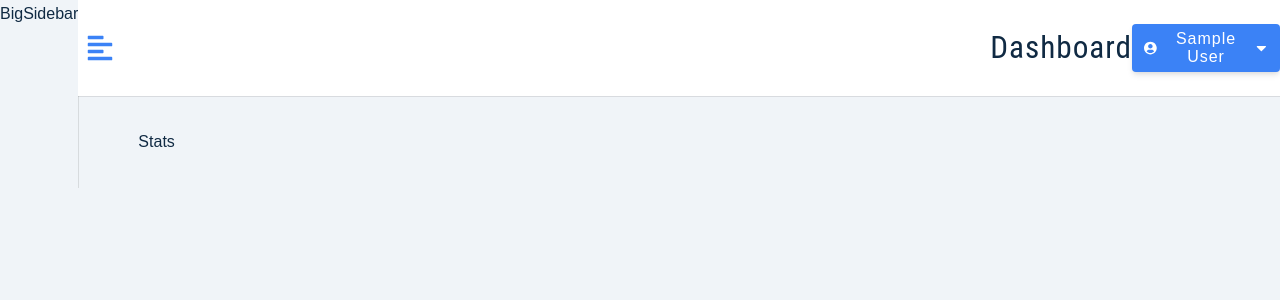
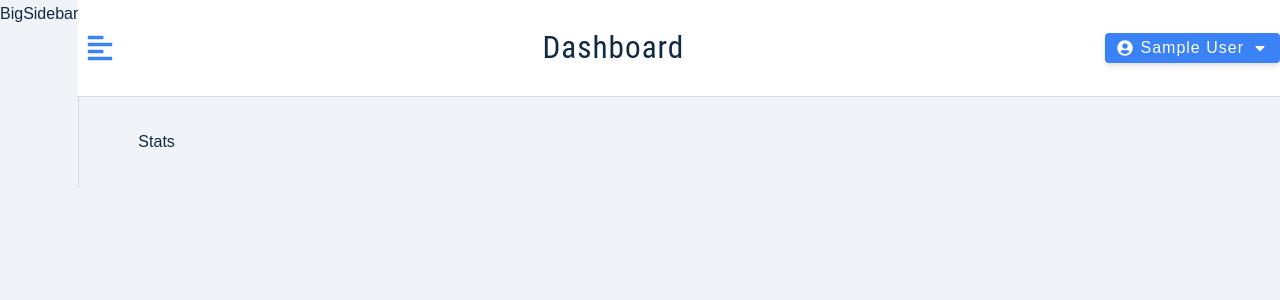
Before and after one commit to fugasok/jobster-redux-toolkit, a React (Create React App) app: page / in a window 1280 px wide. Shown: the top 300 px of the page. Built offline with nearby package versions, Linux system fonts and the light colour scheme; sample sign-in values are in the browser's storage; the HTML template or start-up script is replaced by a standard one.

Commit message:
fixed dashboard header css

```diff
--- a/src/assets/wrappers/Navbar.js
+++ b/src/assets/wrappers/Navbar.js
@@ -4,7 +4,7 @@ const Wrapper = styled.nav`
   height: var(--nav-height);
   display: flex;
   align-items: center;
-  justify-content: center;
+  justify-content: space-between;
   box-shadow: 0 1px 0px 0px rgba(0, 0, 0, 0.1);
   .logo {
     display: flex;
@@ -71,7 +71,7 @@ const Wrapper = styled.nav`
     top: 0;
 
     .nav-center {
-      width: 90%;
+      width: auto;
     }
     .logo {
       display: none;
```
